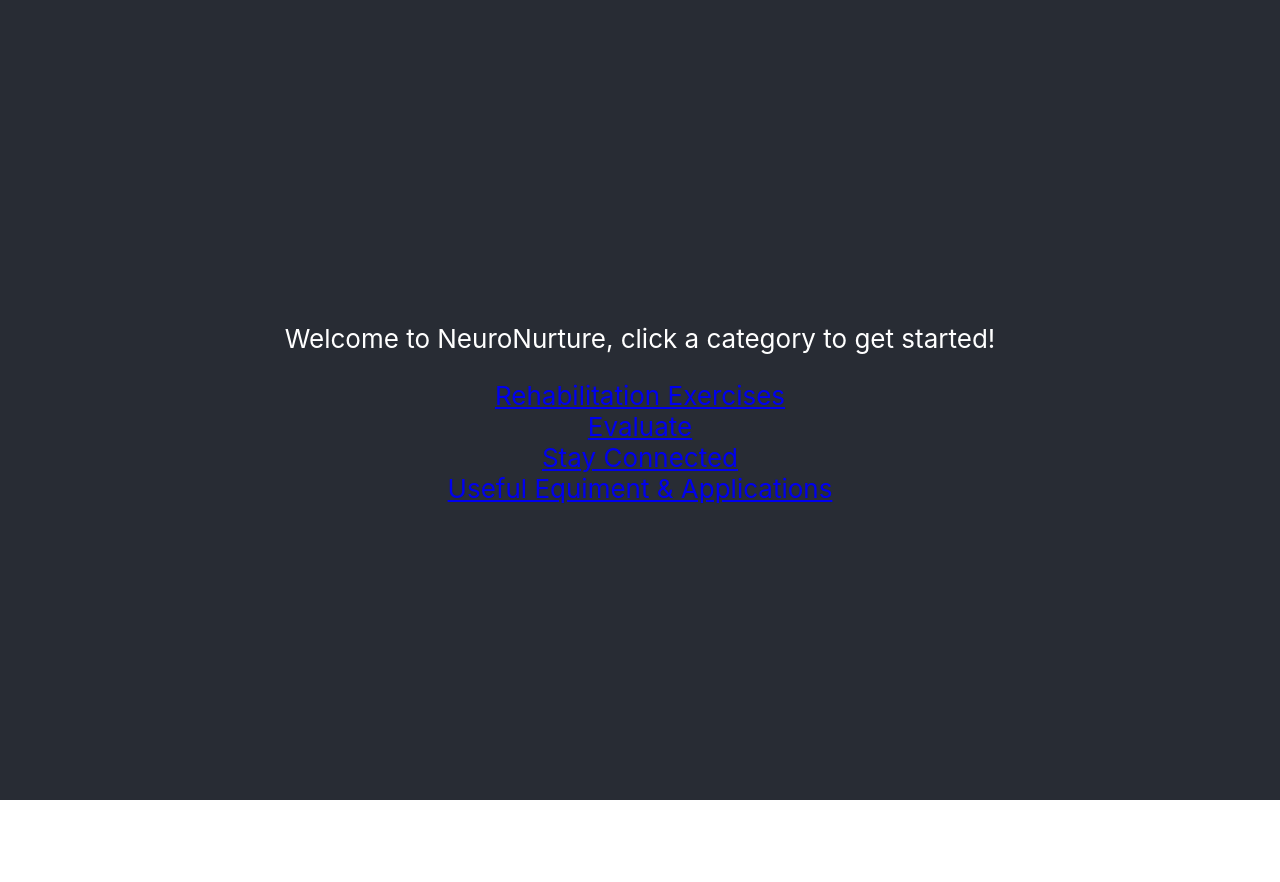
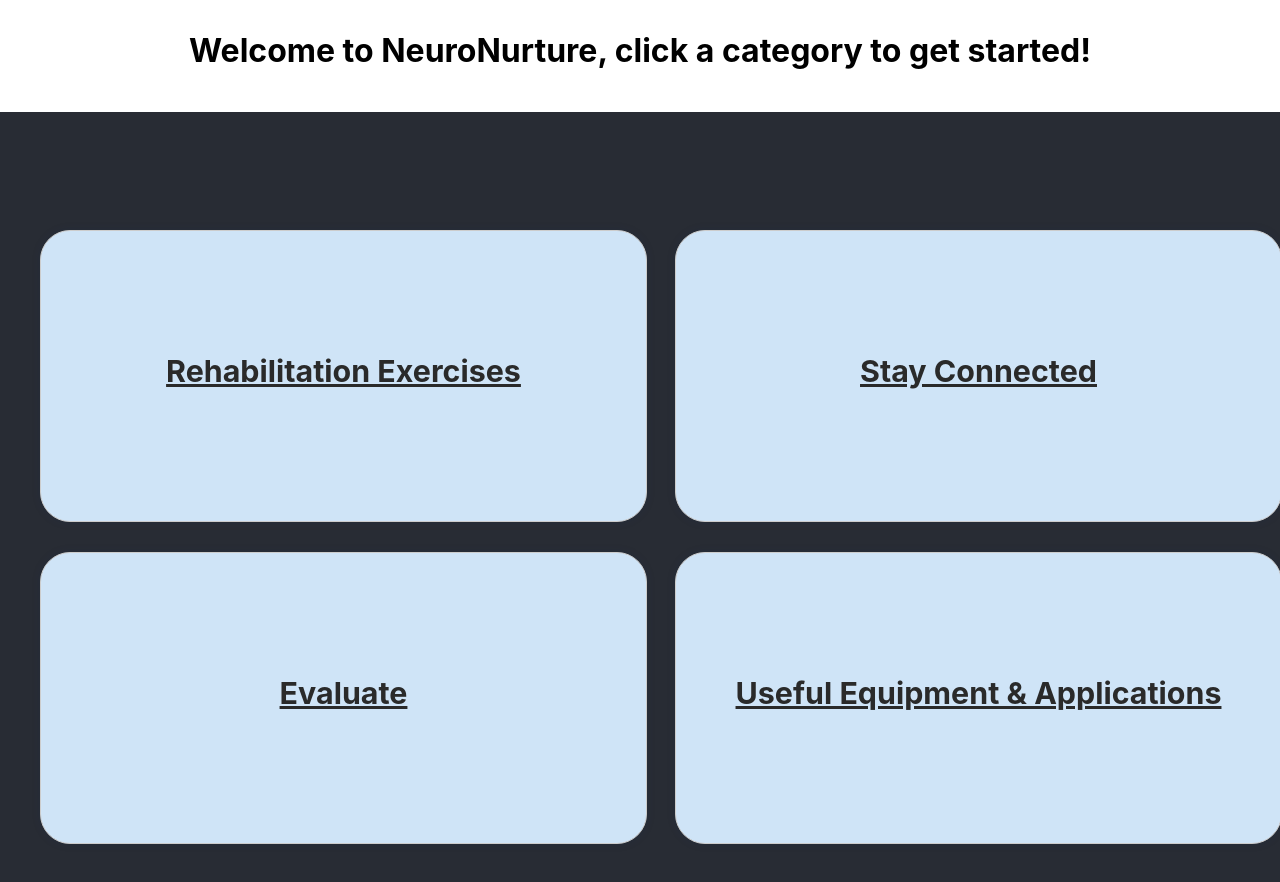
Before and after one commit to kmperera/CIS4930-HandsOnLearning, a React (Create React App) app in the folder health-app-frontend/: page / in a window 1280 px wide. Shown: the top 882 px of the page. Before the commit the page ends 800 px from the top, so only its background shows below. Built offline with nearby package versions, Linux system fonts and the light colour scheme.

Commit message:
New Dashboard Changes - notice problem with button width on right side of screen

```diff
--- a/health-app-frontend/src/Homepage/Homepage.css
+++ b/health-app-frontend/src/Homepage/Homepage.css
@@ -0,0 +1,96 @@
+/* Homepage.css */
+
+/* .App-header {
+    display: flex;
+    justify-content: space-around;
+    flex-wrap: wrap;
+    padding: 20px;
+}
+
+.Link {
+    text-decoration: none;
+}
+
+.category-link {
+    width: 200px;
+    height: 150px;
+    margin: 10px;
+    padding: 20px;
+    text-align: center;
+    border: 1px solid #ccc;
+    border-radius: 8px;
+    box-shadow: 0 0 10px rgba(8, 52, 117, 0.1);
+    transition: transform 0.3s ease-in-out;
+    color: #2a2a2a;
+    background-color: #cfe4f7;
+}
+
+.category-link:hover {
+    transform: scale(1.05);
+    background-color: #e9dd71; /* Light gray background on hover */
+/* }
+
+.category-link h3 {
+    margin-bottom: 10px;
+}
+
+.category-link p {
+    color: #874a4a;
+}
+ */
+
+/* TEST NEW CSS */
+
+/* Homepage.css */
+
+/* Homepage.css */
+
+.Header-container {
+    text-align: center;
+    padding: 10px 10px;
+    margin-bottom: 10px;
+  }
+
+  .App-header {
+    display: grid;
+    grid-template-columns: repeat(2, 1fr);
+    gap: 70px;
+    padding: 10px 40px;
+    margin-top: 10px;
+  }
+
+  .Link {
+    text-decoration: none;
+  }
+
+  .category-link {
+    margin-top: 30px;
+    margin-right: 20px;
+    width: 100%;
+    height: 250px;
+    padding: 20px;
+    text-align: center;
+    border: 1px solid #ccc;
+    border-radius: 30px;
+    box-shadow: 0 0 10px rgba(8, 52, 117, 0.1);
+    transition: transform 0.3s ease-in-out;
+    color: #2a2a2a;
+    background-color: #cfe4f7;
+    display: flex;
+    flex-direction: column;
+    justify-content: space-around;
+  }
+
+  .category-link:hover {
+    transform: scale(1.05);
+    background-color: #e9dd71;
+  }
+
+  .category-link h3 {
+    margin-bottom: 40px;
+  }
+
+  .category-link p {
+    color: #874a4a;
+    margin: 0;
+  }
--- a/health-app-frontend/src/Homepage/Homepage.js
+++ b/health-app-frontend/src/Homepage/Homepage.js
@@ -1,48 +1,95 @@
-import "./Homepage.css"
-import React from 'react'
+// import "./Homepage.css"
+// import React from 'react'
 
 
-import { useNavigate } from "react-router-dom";
-import { Link } from "react-router-dom";
+// import { useNavigate } from "react-router-dom";
+// import { Link } from "react-router-dom";
+
+// export default function Homepage() {
+//     //we use this for routing using the buttons
+//     const navigate = useNavigate();
+
+//     //handles the click
+//     function handleClick(input) {
+//         navigate(input);
+//       }
+
+
+//  return (
+//     <header className='App-header'>
+//     <p>
+//       Welcome to NeuroNurture, click a category to get started!
+//     </p>
+//     <Link
+//       onClick={handleClick('Excercises')}
+//     >
+//       Rehabilitation Exercises
+//     </Link>
+//     <Link
+//       onClick={handleClick('Evaluations')}
+//       // button link need to be edited
+//     >
+//       Evaluate
+//     </Link>
+//     <Link
+//       onClick={handleClick('StayConnected')}
+//       // button link need to be edited
+//     >
+//       Stay Connected
+//     </Link>
+//     <Link
+//       onClick={handleClick('Useful')}
+//       // button link need to be edited
+//     >
+//       Useful Equiment & Applications
+//     </Link>
+//     </header>
+//  );
+// }
+
+/* TESTING */
+
+// Homepage.js
+
+import React from 'react';
+import { useNavigate } from 'react-router-dom';
+import { Link } from 'react-router-dom';
+import './Homepage.css';
 
 export default function Homepage() {
-    //we use this for routing using the buttons
+  // Use this for routing using the buttons
   const navigate = useNavigate();
 
-    //handles the click
+  // Handles the click
   function handleClick(input) {
     navigate(input);
   }
 
+  return (
+    <div>
+      <div className='Header-container'>
+        <h1>Welcome to NeuroNurture, click a category to get started!</h1>
+      </div>
 
- return (
-    <header className='App-header'>
-    <p>
-      Welcome to NeuroNurture, click a category to get started!
-    </p>
-    <Link
-      onClick={handleClick('Excercises')}
-    >
-      Rehabilitation Exercises
+      <div className='App-header'>
+        <div className='Link'>
+          <Link to='/Excercises' className='category-link' onClick={() => handleClick('Excercises')}>
+            <h3>Rehabilitation Exercises</h3>
           </Link>
-    <Link
-      onClick={handleClick('Evaluations')}
-      // button link need to be edited
-    >
-      Evaluate
+          <Link to='/Evaluations' className='category-link' onClick={() => handleClick('Evaluations')}>
+            <h3>Evaluate</h3>
           </Link>
-    <Link
-      onClick={handleClick('StayConnected')}
-      // button link need to be edited
-    >
-      Stay Connected
+        </div>
+
+        <div className='Link'>
+          <Link to='/StayConnected' className='category-link' onClick={() => handleClick('StayConnected')}>
+            <h3>Stay Connected</h3>
           </Link>
-    <Link
-      onClick={handleClick('Useful')}
-      // button link need to be edited
-    >
-      Useful Equiment & Applications
+          <Link to='/Useful' className='category-link' onClick={() => handleClick('Useful')}>
+            <h3>Useful Equipment & Applications</h3>
           </Link>
-    </header>
+        </div>
+      </div>
+    </div>
   );
 }
```
Lines whose indentation alone changed are shown as unchanged.
